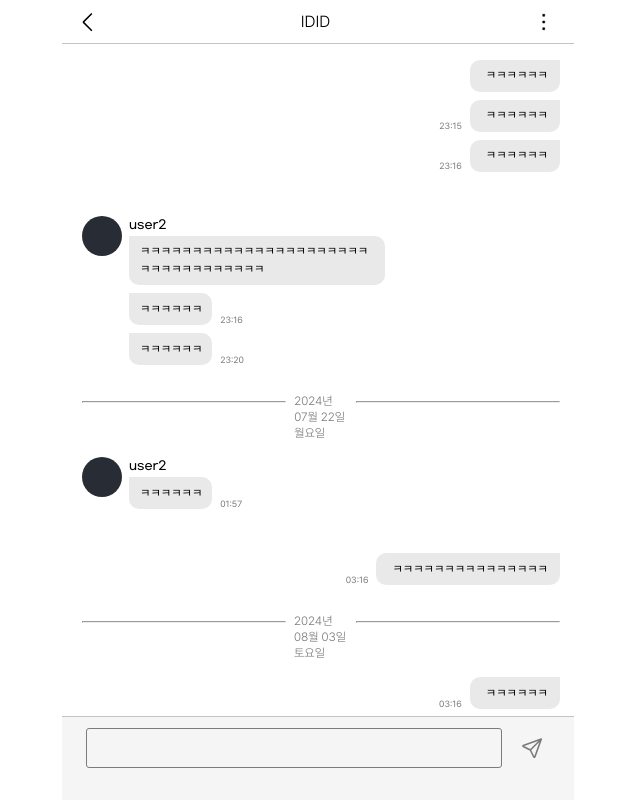
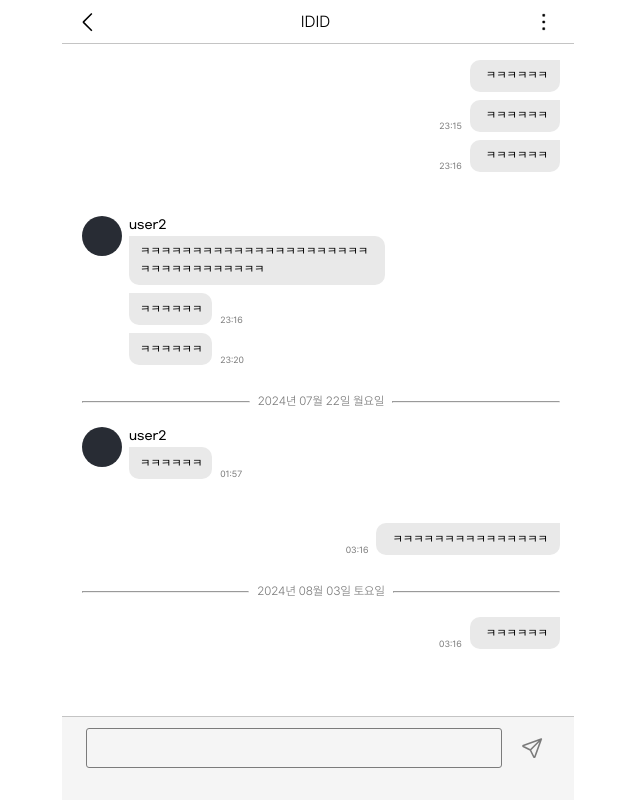
Before and after one commit to oodd-team/oodd-web-react, a React (Vite) app: page /chats/1 in a window 1280 px wide. Shown: the whole page, without its empty margins (322-962 px from the left). Built offline with nearby package versions, Linux system fonts and the light colour scheme; no server answers; a web font is replaced by a local one.

Commit message:
Design: StyledText white-space 변경에 따라 DateBar에 nowrap 속성 추가

```diff
--- a/src/pages/Chats/ChatRoom/DateBar/index.tsx
+++ b/src/pages/Chats/ChatRoom/DateBar/index.tsx
@@ -11,7 +11,11 @@ const DateBar: React.FC<DateBarProps> = ({ formattedDate }) => {
 		<DatebarLayout>
 			<Divider />
 			<DateWrapper>
-				<StyledText $textTheme={{ style: 'body6-light', lineHeight: 1 }} color={theme.colors.gray3}>
+				<StyledText
+					style={{ whiteSpace: 'nowrap' }}
+					$textTheme={{ style: 'body6-light', lineHeight: 1 }}
+					color={theme.colors.gray3}
+				>
 					{formattedDate}
 				</StyledText>
 			</DateWrapper>
```
